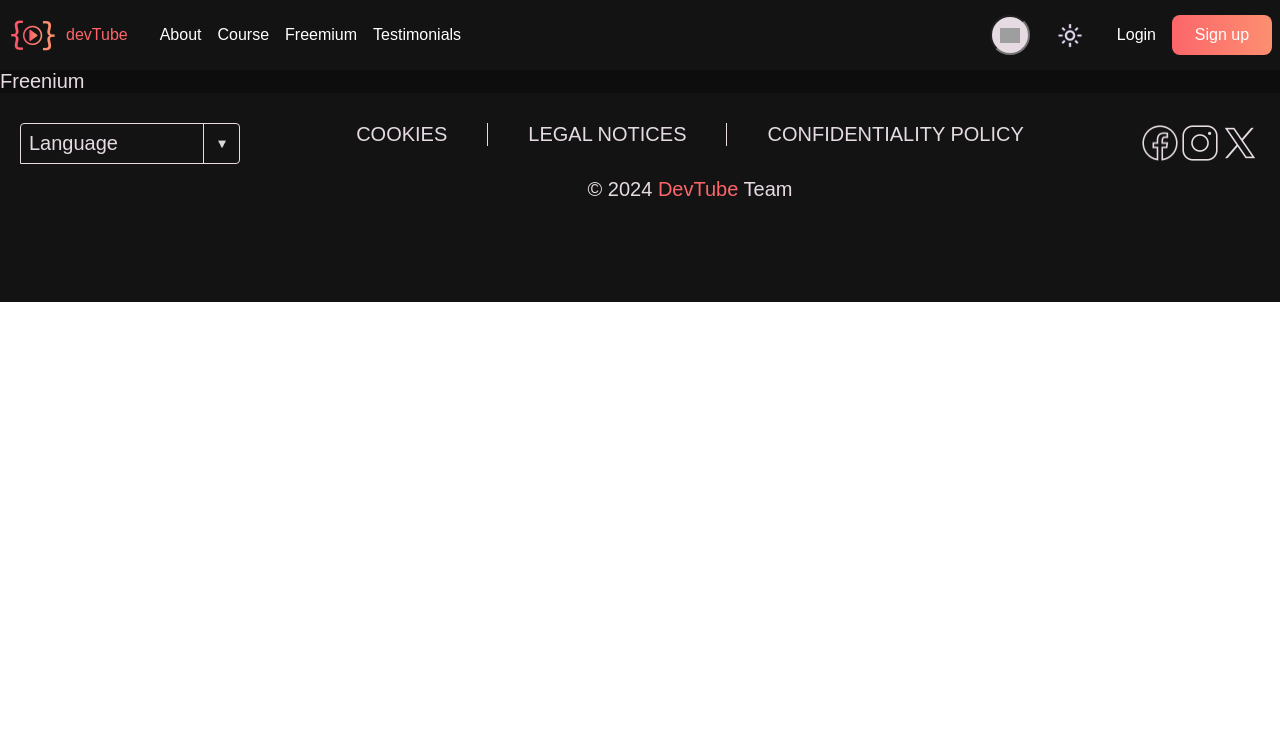
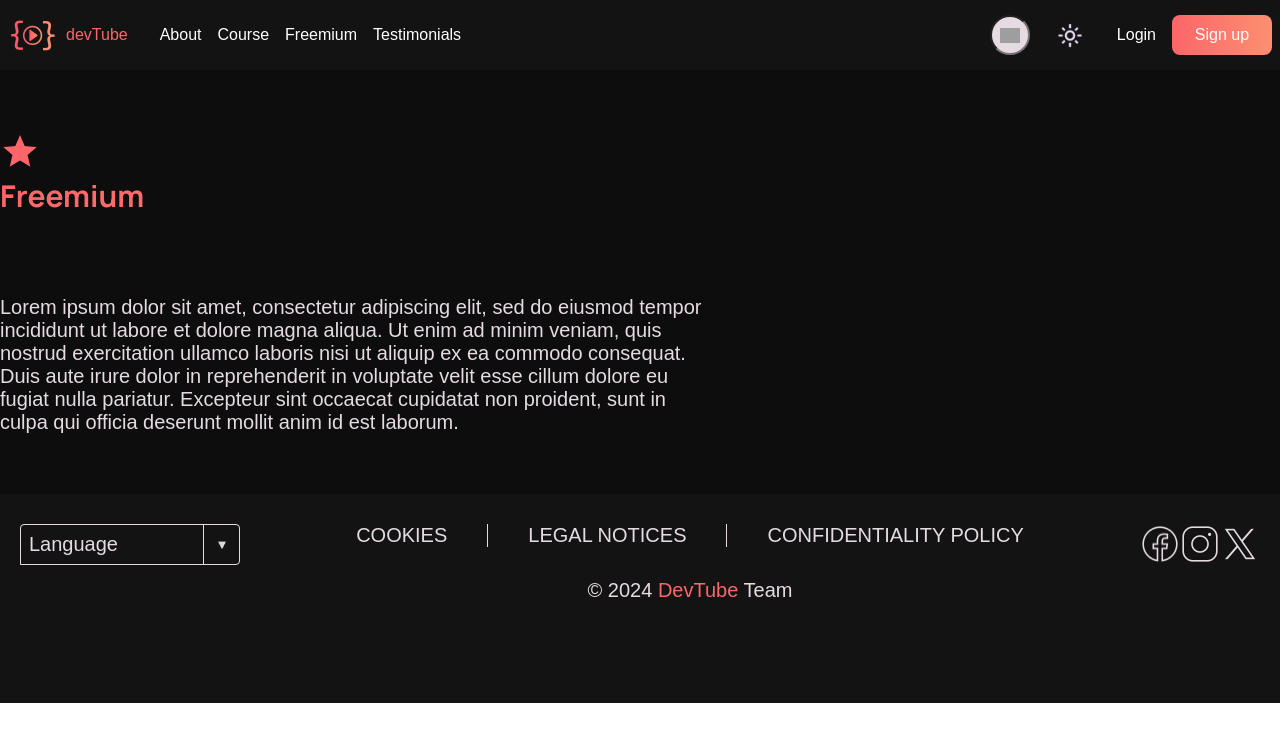
Before and after one commit to WildCodeSchool-2024-09/JS-Nantes-CSS117-P3_DevTube, a React (Vite) app in the folder client/: page /freemium in a window 1280 px wide. Shown: the top 742 px of the page. Built offline with nearby package versions, Linux system fonts and the light colour scheme; grey boxes are pictures that could not be loaded; a web font is replaced by a local one.

Commit message:
html + style title and intro

```diff
--- a/client/src/pages/Freemium/Freemium.tsx
+++ b/client/src/pages/Freemium/Freemium.tsx
@@ -1,3 +1,22 @@
-export default function Freenium() {
-  return <div>Freenium</div>;
+import "../../styles/Freemium.css";
+import bigStarFreenium from "/big-star-freenium.png";
+
+export default function Freemium() {
+  return (
+    <section className="page-freemium">
+      <section className="title-freemium">
+        <img className="orange-star-icon" src={bigStarFreenium} alt="star" />
+        <h1>Freemium</h1>
+      </section>
+      <p className="intro-text-freemium">
+        Lorem ipsum dolor sit amet, consectetur adipiscing elit, sed do eiusmod
+        tempor incididunt ut labore et dolore magna aliqua. Ut enim ad minim
+        veniam, quis nostrud exercitation ullamco laboris nisi ut aliquip ex ea
+        commodo consequat. Duis aute irure dolor in reprehenderit in voluptate
+        velit esse cillum dolore eu fugiat nulla pariatur. Excepteur sint
+        occaecat cupidatat non proident, sunt in culpa qui officia deserunt
+        mollit anim id est laborum.
+      </p>
+    </section>
+  );
 }
--- /dev/null
+++ b/client/src/styles/Freemium.css
@@ -0,0 +1,51 @@
+.page-freenium {
+  display: flex;
+  flex-direction: column;
+  align-items: center;
+  padding-right: 28px;
+  padding-left: 28px;
+  padding-top: 40px;
+  padding-bottom: 28px;
+}
+
+.page-freenium {
+  text-align: center;
+}
+
+.title-freenium {
+  display: flex;
+  align-items: center;
+  gap: 8px;
+}
+
+.orange-star-icon {
+  height: 14px;
+  width: 14px;
+}
+
+.intro-text-freenium {
+  padding-top: 47px;
+}
+
+@media screen and (min-width: 950px) {
+  .page-fremium {
+    text-align: left;
+  }
+
+  .orange-star-icon {
+    height: 40px;
+    width: 40px;
+  }
+}
+
+@media screen and (min-width: 1200px) {
+  .page-freemium {
+    padding-top: 60px;
+    padding-bottom: 60px;
+  }
+
+  .intro-text-freemium {
+    padding-top: 80px;
+    width: 718px;
+  }
+}
```
Also changed, not shown: client/public/big-star-freenium.png (added), client/public/star-white-icon.png (added).
